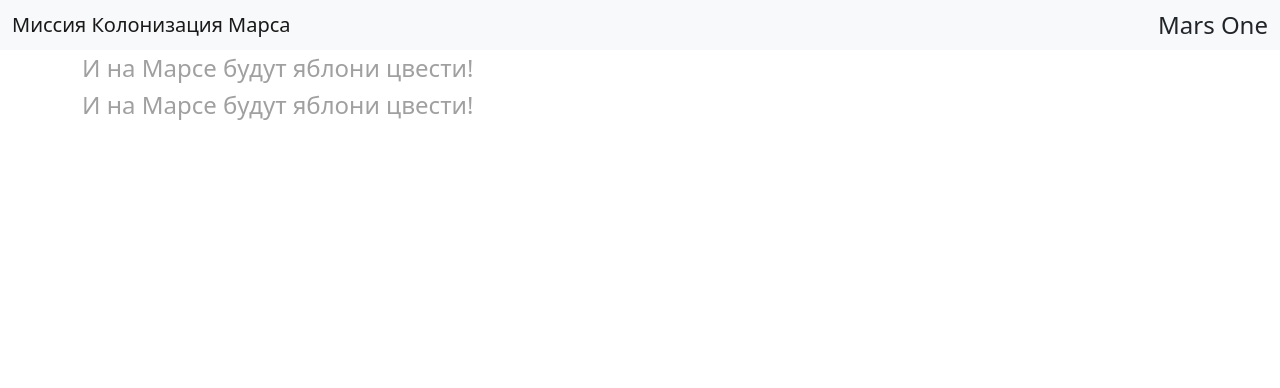
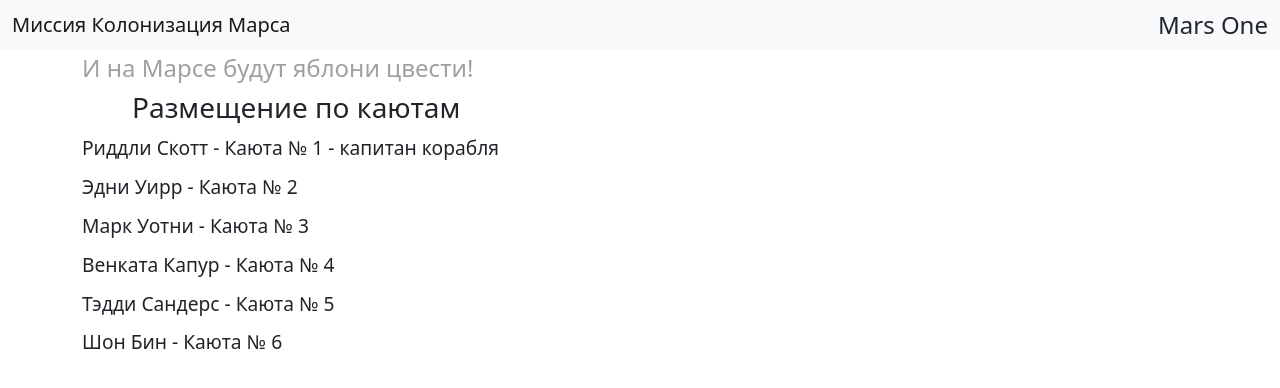
Before and after one commit to fuetser/flask-wtf-lesson, a Flask app: page /distribution in a window 1280 px wide. Shown: the top 388 px of the page. Run offline with Flask 2, Linux system fonts and the light colour scheme; some libraries are stand-ins or nearby versions.

Commit message:
Task 6 solution

```diff
--- a/app.py
+++ b/app.py
@@ -46,5 +46,19 @@
     return render_template("login.html", form=form, title="Аварийный доступ")
 
 
+@app.route("/distribution")
+def distribution():
+    crew = [
+        "Риддли Скотт",
+        "Эдни Уирр",
+        "Марк Уотни",
+        "Венката Капур",
+        "Тэдди Сандерс",
+        "Шон Бин",
+    ]
+    return render_template(
+        "distribution.html", title="Размещение по каютам", crew=crew)
+
+
 if __name__ == '__main__':
     app.run(port=8080, debug=True)
--- a/static/css/style.css
+++ b/static/css/style.css
@@ -19,3 +19,13 @@
     display: flex;
     align-items: center;
 }
+
+.block-title {
+    margin: 0;
+    margin-left: 50px;
+}
+
+.member {
+    padding-top: 10px;
+    font-size: 1.2rem;
+}
--- /dev/null
+++ b/templates/distribution.html
@@ -0,0 +1,19 @@
+{% extends "base.html" %}
+
+{% block content %}
+<h3 class="block-title">Размещение по каютам</h3>
+<div class="list">
+    {% set room = 'Каюта № ' %}
+    {% for member in crew %}
+        {% if loop.index == 1 %}
+        <div class="member">
+            {{ member }} - {{ room }}{{ loop.index }} - капитан корабля
+        </div>
+        {% else %}
+        <div class="member">
+            {{ member }} - {{ room }}{{ loop.index }}
+        </div>
+        {% endif %}
+    {% endfor %}
+</div>
+{% endblock %}
```
